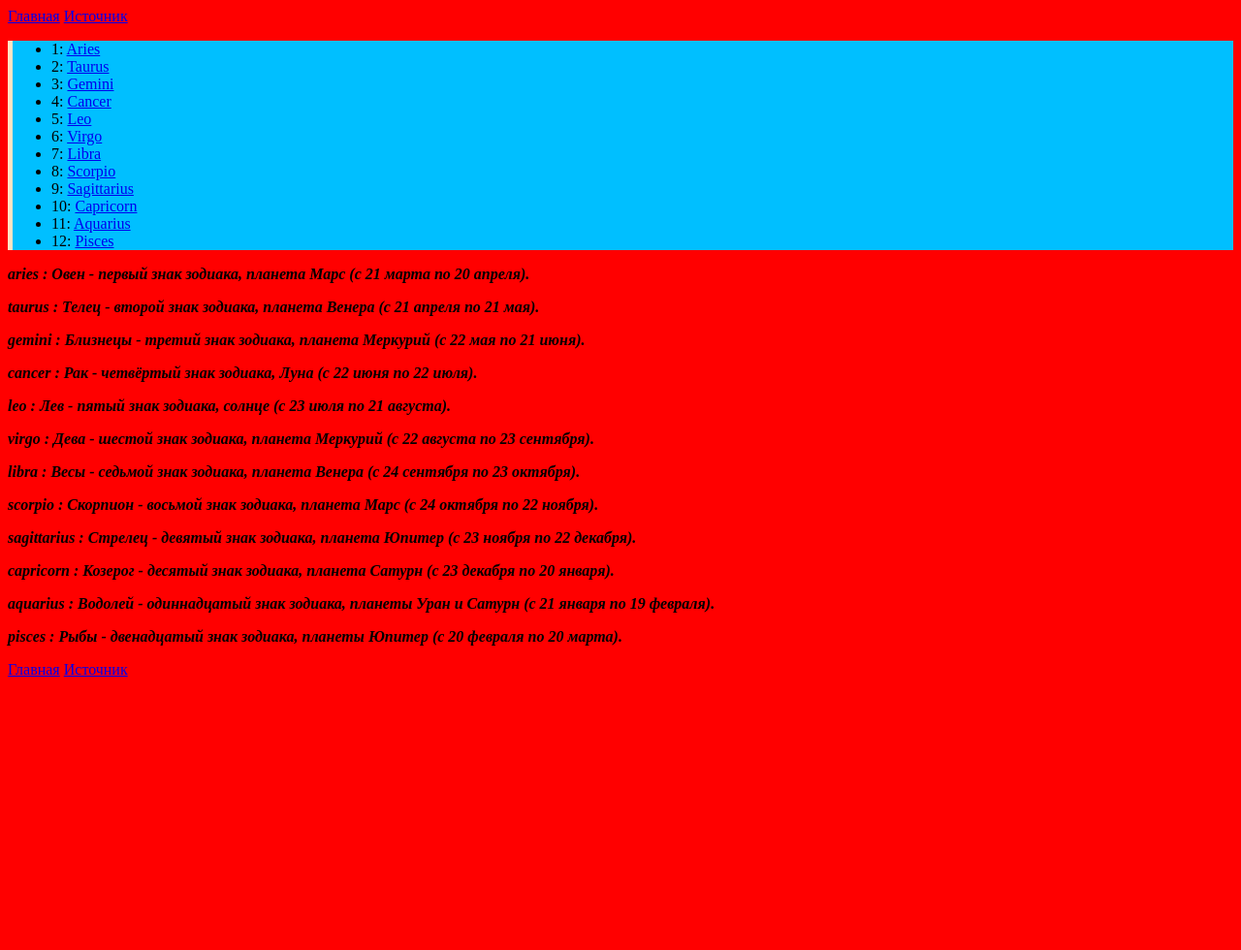
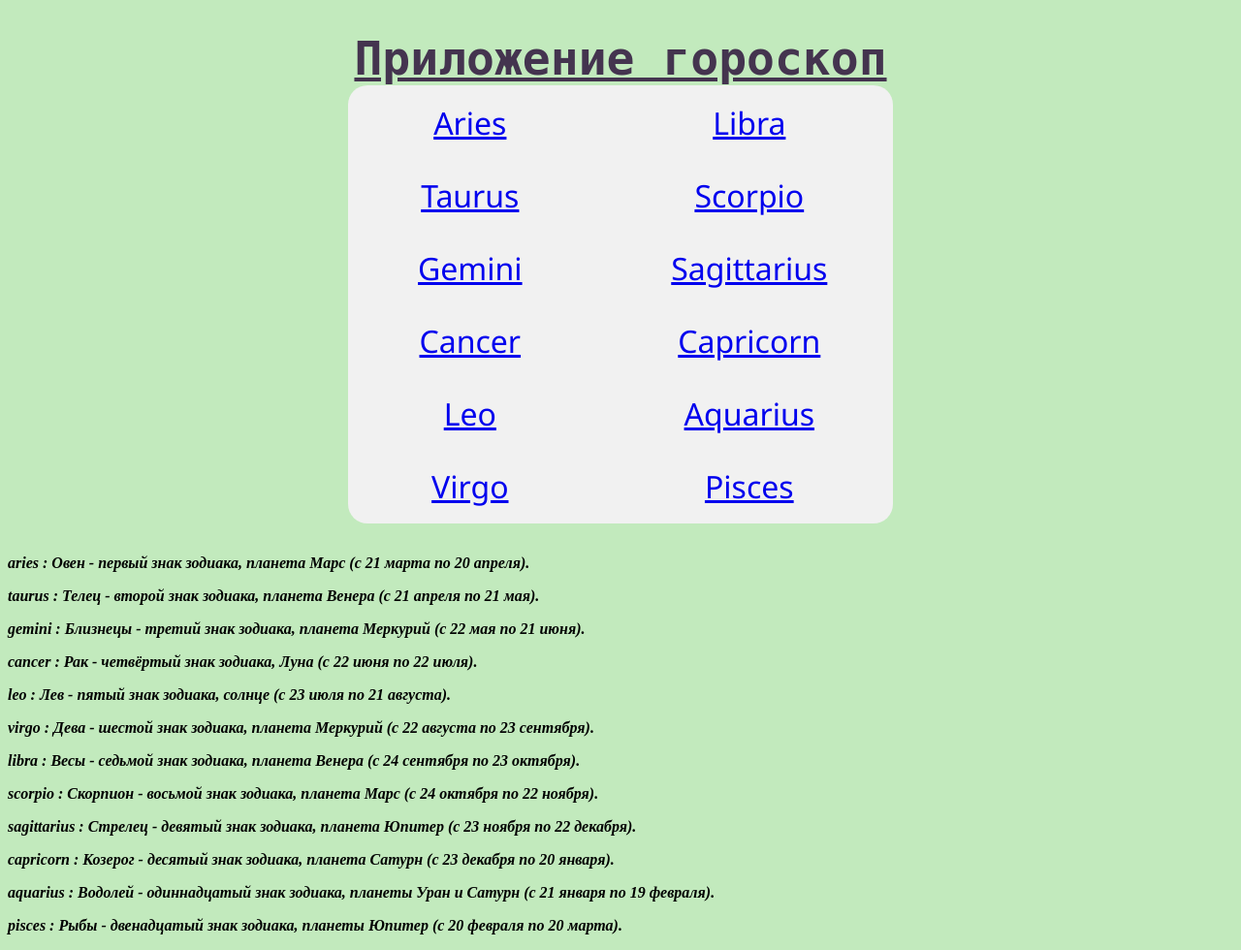
Before and after one commit to DimedroLich/egorov_my_page, a Django app: page /horoscope/ in a window 1280 px wide. Shown: the whole page at 97% size. Before the commit the page ends 698 px from the top, so only its background shows below. Run offline with Django 4.2, Linux system fonts and the light colour scheme.

Commit message:
Changed CSS and some in templates for pages in horoscope. 3.11: Done

```diff
--- a/horoscope/static/horoscope/css/index.css
+++ b/horoscope/static/horoscope/css/index.css
@@ -1,4 +1,39 @@
 ul {
-    border-left: 5px solid bisque;
-    background-color: deepskyblue;
+    -webkit-column-count: 2;
+    -moz-column-count: 2;
+    column-count: 2;
+    list-style-type: none;
+    background-color: #f1f1f1;
+    width: 90%;
+    max-width: 35rem;
+    border-radius: 20px;
+    margin: 2rem auto;
+    padding: 1px;
 }
+
+ul li {
+    text-align: center;
+    width: 80%;
+    font-size: 2rem;
+    padding: 1rem;
+}
+
+ul a:hover, ul a:active {
+    color: #00c5c8;
+}
+
+.horoscope {
+    text-align: center;
+    font-family: 'Segoe UI', Tahoma, Geneva, Verdana, sans-serif
+}
+
+
+
+.horoscope h1 {
+    color: #44344f;
+    text-align: center;
+    font-family: "Andale Mono", AndaleMono, monospace;
+    font-size:48px;
+    text-decoration: underline;
+    height: 0.5em;
+}
--- a/horoscope/templates/horoscope/index.html
+++ b/horoscope/templates/horoscope/index.html
@@ -11,15 +11,19 @@
 
 
     {% block content %}
-    {% include 'includes/navbar.html' %}
-    <ul>
+
+    <div class="horoscope">
+        <h1>Приложение гороскоп</h1>
+        <ul>
         {% for sign in zodiacs %}
-            <li>{{forloop.counter}}: <a href="{% url 'horoscop-name' sign %}">{{sign|capfirst}}</a></li>
+            <li><a href="{% url 'horoscop-name' sign %}">{{sign|capfirst}}</a></li>
         {% endfor %}
-    </ul>
+        </ul>
+    </div>
+
 
     {% for k,v in signs.items %}
         <p><b><i>{{k}} : {{v}}</i></b></p>
     {% endfor %}
-    {% include 'includes/navbar.html' %}
+
     {% endblock %}
--- a/horoscope/templates/horoscope/info_zodiac.html
+++ b/horoscope/templates/horoscope/info_zodiac.html
@@ -17,5 +17,5 @@
         {% else %}
             <h2>{{ zodiac_description | capfirst }}</h2>
         {% endif %}
-        {% include 'includes/navbar.html' %}
+
     {% endblock %}
--- a/horoscope/templates/includes/navbar.html
+++ b/horoscope/templates/includes/navbar.html
@@ -1,4 +1,7 @@
 <nav>
   <a href="{% url 'horoscope_main' %}">Главная</a>
   <a href="https://horo.mail.ru/" target="_blank">Источник</a>
+  {% for sign in signs_ %}
+    <a href="{% url 'horoscop-name' sign%}">{{sign | title}}</a>
+  {% endfor %}
 </nav>
--- a/horoscope/views.py
+++ b/horoscope/views.py
@@ -54,11 +54,13 @@ def index(request):
 
 
 def get_info_about_zodiac(request, sign_zodiac: str):
+    signs_ = list(signs_dict)
     description = {
         'zodiac_description' : signs_dict.get(sign_zodiac),
         'sign':sign_zodiac,
         'int_n': 2,
         'value': 'Django project ebobo',
+        'signs_' : signs_,
     }
     return render(request, 'horoscope/info_zodiac.html',context=description)
 
--- a/static/css/base.css
+++ b/static/css/base.css
@@ -1,3 +1,28 @@
 html {
-    background-color: red;
+    background-color: #C2EABD;
 }
+
+nav {
+    text-align: center;
+    color: white;
+    font-size: 2rem;
+    height: 100%;
+    width: 5em;
+    position: fixed;
+    z-index: 1;
+    top: 0;
+    left: 0;
+    background-color: #111;
+    overflow-x: hidden;
+    padding-top: 20px;
+}
+nav a {
+    color: white;
+    display: block;
+    font-size: 2rem;
+    margin: 10px;
+}
+
+nav a:hover, ul a:active {
+    color: #00c5c8;
+}
```
Also changed, not shown: horoscope/static/horoscope/css/info.css (+14 -2 lines).
